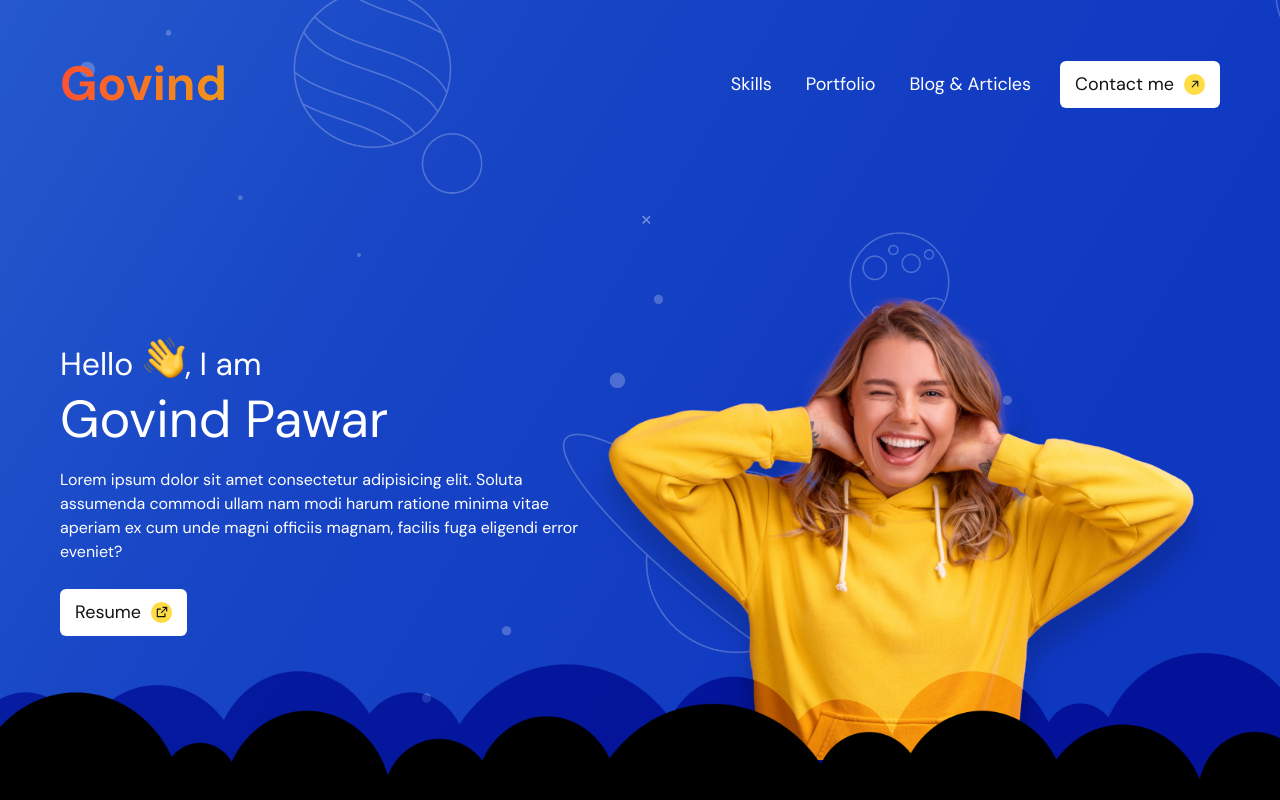
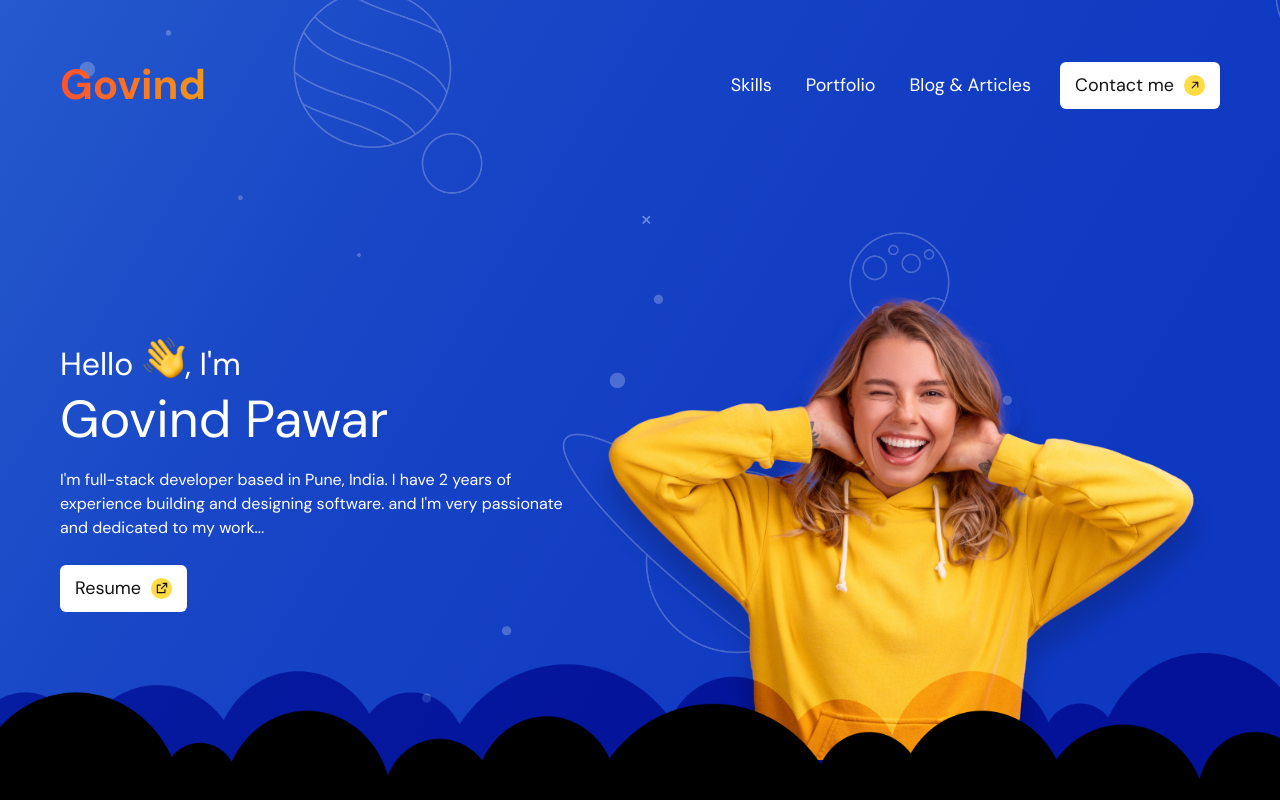
Before and after one commit to GovindPawar111/react-portfolio-app, a React (Vite) app: page / in a window 1280 px wide. Shown: the top 800 px of the page. Built offline with nearby package versions, Linux system fonts and the light colour scheme; no server answers.

Commit message:
changed description of intro

```diff
--- a/src/components/Intro/IntroContent/IntroContent.tsx
+++ b/src/components/Intro/IntroContent/IntroContent.tsx
@@ -17,15 +17,14 @@ const IntroContent: React.FC = () => {
                             <span className="icon">
                                 <img src={handIcon} />
                             </span>
-                            <span className="text">, I am</span>
+                            <span className="text">, I'm</span>
                         </span>
                         <span className="big-text">Govind Pawar</span>
                     </h1>
                     <p>
-                        Lorem ipsum dolor sit amet consectetur adipisicing elit.
-                        Soluta assumenda commodi ullam nam modi harum ratione
-                        minima vitae aperiam ex cum unde magni officiis magnam,
-                        facilis fuga eligendi error eveniet?
+                        I'm full-stack developer based in Pune, India. I have 2
+                        years of experience building and designing software. and
+                        I'm very passionate and dedicated to my work...
                     </p>
                     <CallToAction
                         text="Resume"
--- a/src/components/Intro/NavigationBar/NavigationBar.scss
+++ b/src/components/Intro/NavigationBar/NavigationBar.scss
@@ -17,7 +17,6 @@
         z-index: 1;
         flex-shrink: 0;
         font-size: 1.5rem;
-        cursor: pointer;
         background: linear-gradient(to right, #ff512f, #f09819);
         -webkit-background-clip: text; /* For Safari */
         -webkit-text-fill-color: transparent; /* For Safari */
--- a/src/components/Intro/NavigationBar/NavigationBar.tsx
+++ b/src/components/Intro/NavigationBar/NavigationBar.tsx
@@ -27,7 +27,7 @@ const NavigationBar: React.FC = () => {
         <div className="top-navigation-bar">
             <div className="navigation-title">
                 <div className="navigation-item">
-                    <h1>Govind</h1>
+                    <h2>Govind</h2>
                 </div>
             </div>
             <div className="mobile-menu" onClick={menuClickHandler}>
```
